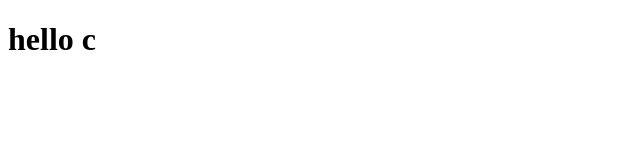
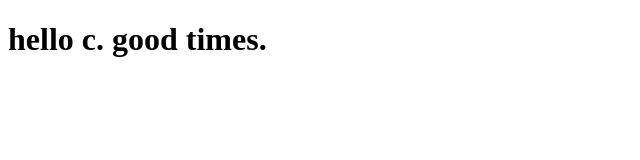
Before and after one commit to wa6478/c-test, a plain HTML site: page site/index.html in a window 1280 px wide. Shown: the whole page, without its empty margins (0-640 px from the left). Drawn offline with Linux system fonts and the light colour scheme.

Commit message:
small addition to page

```diff
--- a/site/index.html
+++ b/site/index.html
@@ -4,6 +4,6 @@
 	<title>hello c</title>
 </head>
 <body>
-<h1>hello c</h1>
+<h1>hello c. good times.</h1>
 </body>
 </html>
```
